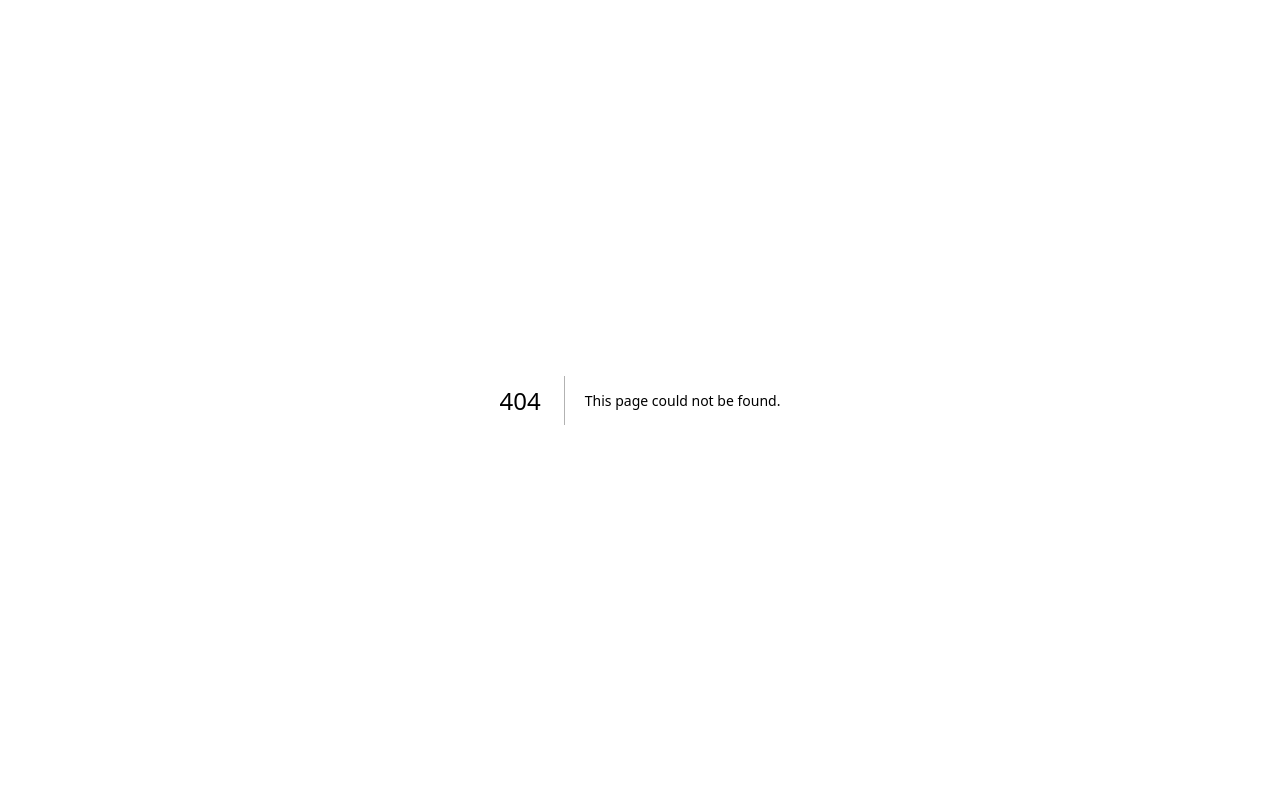
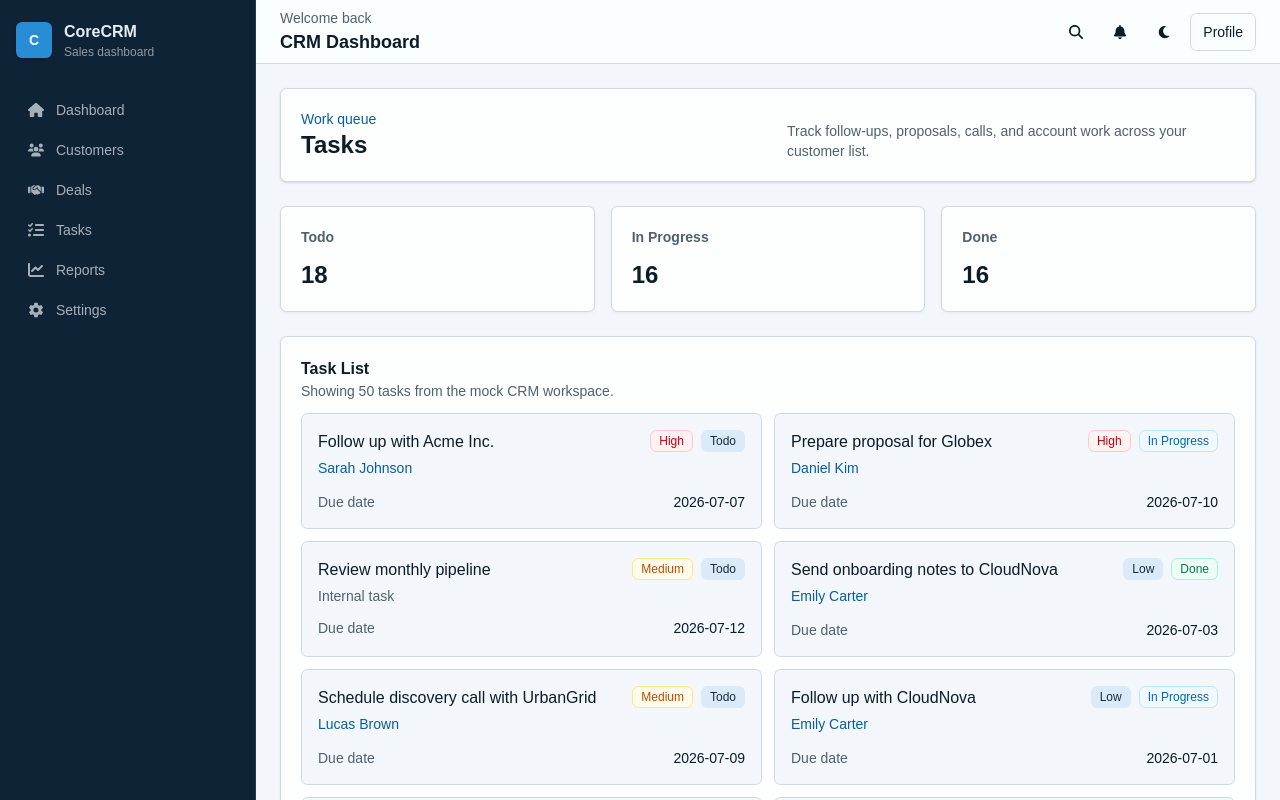
Before and after one commit to Alilool/CRM-System, a Next.js app: page /tasks in a window 1280 px wide. Before the commit this address had no page. Shown: the top 800 px of the page. Built offline with nearby package versions, Linux system fonts and the light colour scheme.

Commit message:
feat: implement TasksPage component to display task statistics and details

```diff
--- /dev/null
+++ b/app/(dashboard)/tasks/page.tsx
@@ -0,0 +1,147 @@
+import Link from "next/link";
+
+import { Badge } from "@/components/ui/badge";
+import {
+  Card,
+  CardContent,
+  CardDescription,
+  CardHeader,
+  CardTitle,
+} from "@/components/ui/card";
+import { tasks } from "@/data/tasks";
+import type { TaskPriority, TaskStatus } from "@/types/task";
+
+function getPriorityVariant(priority: TaskPriority) {
+  if (priority === "High") {
+    return "danger";
+  }
+
+  if (priority === "Medium") {
+    return "warning";
+  }
+
+  return "secondary";
+}
+
+function getStatusVariant(status: TaskStatus) {
+  if (status === "Done") {
+    return "success";
+  }
+
+  if (status === "In Progress") {
+    return "info";
+  }
+
+  return "secondary";
+}
+
+function countTasksByStatus(status: TaskStatus) {
+  return tasks.filter((task) => task.status === status).length;
+}
+
+export default function TasksPage() {
+  const todoTasks = countTasksByStatus("Todo");
+  const inProgressTasks = countTasksByStatus("In Progress");
+  const doneTasks = countTasksByStatus("Done");
+
+  return (
+    <div className="space-y-6">
+      <div className="flex flex-col gap-2 rounded-md border border-border bg-card p-5 shadow-sm sm:flex-row sm:items-end sm:justify-between">
+        <div>
+          <p className="text-sm font-medium text-primary">Work queue</p>
+          <h2 className="text-2xl font-semibold">Tasks</h2>
+        </div>
+        <p className="max-w-md text-sm text-muted-foreground">
+          Track follow-ups, proposals, calls, and account work across your
+          customer list.
+        </p>
+      </div>
+
+      <section className="grid gap-4 sm:grid-cols-3">
+        <Card>
+          <CardHeader>
+            <CardTitle className="text-sm text-muted-foreground">
+              Todo
+            </CardTitle>
+          </CardHeader>
+          <CardContent>
+            <p className="text-2xl font-semibold">{todoTasks}</p>
+          </CardContent>
+        </Card>
+
+        <Card>
+          <CardHeader>
+            <CardTitle className="text-sm text-muted-foreground">
+              In Progress
+            </CardTitle>
+          </CardHeader>
+          <CardContent>
+            <p className="text-2xl font-semibold">{inProgressTasks}</p>
+          </CardContent>
+        </Card>
+
+        <Card>
+          <CardHeader>
+            <CardTitle className="text-sm text-muted-foreground">
+              Done
+            </CardTitle>
+          </CardHeader>
+          <CardContent>
+            <p className="text-2xl font-semibold">{doneTasks}</p>
+          </CardContent>
+        </Card>
+      </section>
+
+      <Card>
+        <CardHeader>
+          <CardTitle>Task List</CardTitle>
+          <CardDescription>
+            Showing {tasks.length} tasks from the mock CRM workspace.
+          </CardDescription>
+        </CardHeader>
+        <CardContent>
+          <div className="grid gap-3 lg:grid-cols-2">
+            {tasks.map((task) => (
+              <div
+                key={task.id}
+                className="rounded-md border border-border bg-muted/40 p-4 transition-colors hover:border-primary/40 hover:bg-muted/70"
+              >
+                <div className="mb-3 flex flex-col gap-3 sm:flex-row sm:items-start sm:justify-between">
+                  <div>
+                    <p className="font-medium">{task.title}</p>
+                    {task.customerId && task.customerName ? (
+                      <Link
+                        href={`/customers/${task.customerId}`}
+                        className="mt-1 inline-flex text-sm font-medium text-primary hover:underline"
+                      >
+                        {task.customerName}
+                      </Link>
+                    ) : (
+                      <p className="mt-1 text-sm text-muted-foreground">
+                        Internal task
+                      </p>
+                    )}
+                  </div>
+
+                  <div className="flex flex-wrap gap-2 sm:justify-end">
+                    <Badge variant={getPriorityVariant(task.priority)}>
+                      {task.priority}
+                    </Badge>
+                    <Badge variant={getStatusVariant(task.status)}>
+                      {task.status}
+                    </Badge>
+                  </div>
+                </div>
+
+                <div className="flex justify-between gap-4 text-sm">
+                  <span className="text-muted-foreground">Due date</span>
+                  <span>{task.dueDate}</span>
+                </div>
+              </div>
+            ))}
+          </div>
+        </CardContent>
+      </Card>
+    </div>
+  );
+}
```
